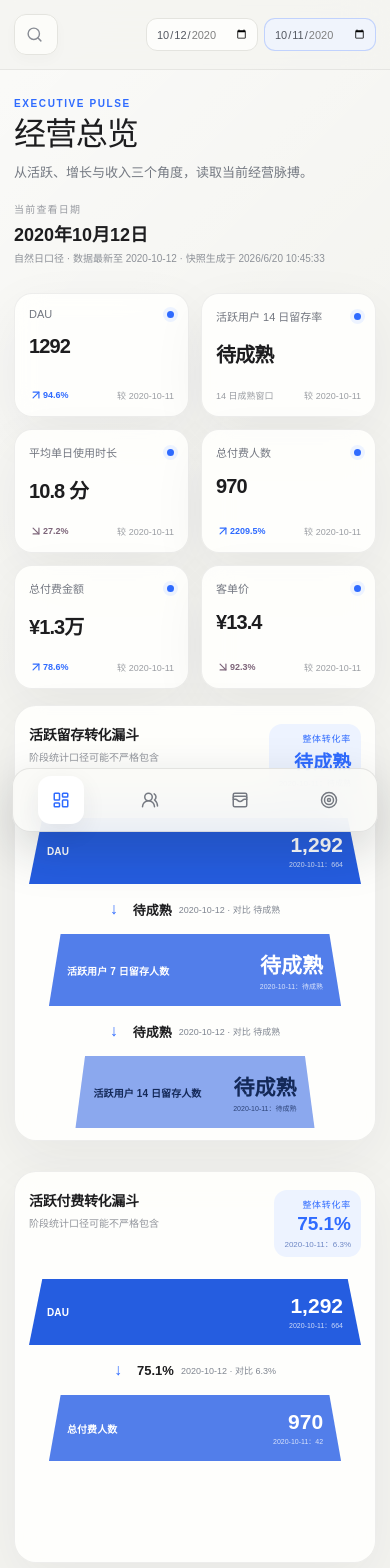
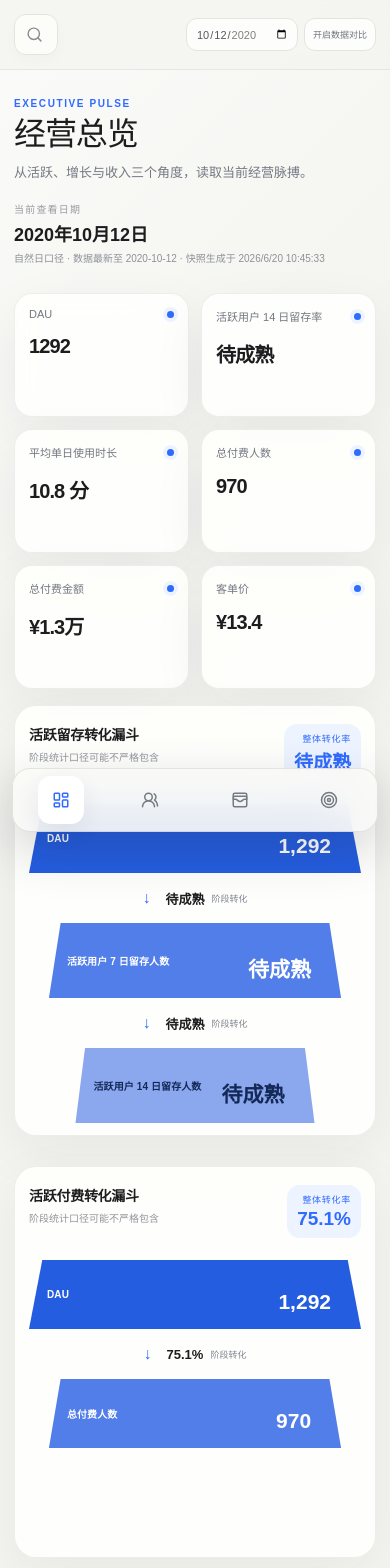
Before and after one commit to zbqingtianyun/daily-and-weekly-dashboard, a Next.js app: page / in a window 390 px wide. Shown: the top 1568 px of the page. Built offline with nearby package versions, Linux system fonts and the light colour scheme.

Commit message:
优化日期对比展示与开关

```diff
--- a/app/globals.css
+++ b/app/globals.css
@@ -49,6 +49,8 @@ kbd { margin-left: auto; display: flex; align-items: center; gap: 2px; padding:
 .date-control input { border: 0; background: transparent; color: #555962; font-size: 11px; width: 105px; outline: 0; }
 .comparison-date { border-color: rgba(47,107,255,.24); background: rgba(237,243,255,.72); }
 .comparison-date svg { color: var(--blue); }
+.comparison-toggle { border: 1px solid var(--line); border-radius: 11px; background: rgba(255,255,253,.78); padding: 9px 12px; color: #6f747d; font-size: 11px; cursor: pointer; }
+.comparison-toggle.active { border-color: rgba(47,107,255,.28); background: var(--blue-open); color: var(--blue); }
 .content { padding: 42px 36px 64px; max-width: 1680px; margin: auto; }
 .page-heading { display: flex; justify-content: space-between; gap: 30px; align-items: flex-end; margin-bottom: 28px; }
 .eyebrow { color: var(--blue) !important; font-size: 10px !important; font-weight: 700; letter-spacing: .16em; text-transform: uppercase; margin: 0 0 9px !important; }
@@ -65,6 +67,11 @@ kbd { margin-left: auto; display: flex; align-items: center; gap: 2px; padding:
 .kpi-top { display: flex; align-items: center; justify-content: space-between; color: #737780; font-size: 11px; }
 .metric-dot { width: 7px; height: 7px; border-radius: 50%; background: var(--blue); box-shadow: 0 0 0 4px var(--blue-open); }
 .kpi-card > strong { font-size: clamp(20px, 2vw, 28px); letter-spacing: -.045em; margin: 15px 0 auto; font-variant-numeric: tabular-nums; white-space: nowrap; }
+.kpi-card.comparing { min-height: 164px; }
+.kpi-comparison-values { display: grid; grid-template-columns: repeat(2, minmax(0, 1fr)); gap: 10px; margin: 14px 0 auto; }
+.kpi-comparison-values > div { min-width: 0; }
+.kpi-comparison-values span { display: block; margin-bottom: 4px; color: #858992; font-size: 10px; font-variant-numeric: tabular-nums; }
+.kpi-comparison-values strong { display: block; font-size: clamp(18px, 1.7vw, 25px); letter-spacing: -.04em; font-variant-numeric: tabular-nums; white-space: nowrap; }
 .kpi-foot { display: flex; align-items: center; justify-content: space-between; font-size: 9px; color: #9a9da3; margin-top: 10px; }
 .delta { display: flex; align-items: center; font-weight: 700; color: #6d7180; }
 .delta.up { color: var(--blue); }
@@ -73,10 +80,12 @@ kbd { margin-left: auto; display: flex; align-items: center; gap: 2px; padding:
 .conversion-funnel { min-height: 0; padding-bottom: 24px; overflow: hidden; }
 .new-user-trend { min-height: 0; padding-bottom: 18px; }
 .conversion-funnel .panel-header { align-items: center; }
+.funnel-overall-grid { display: grid; grid-template-columns: 1fr; gap: 7px; }
+.funnel-overall-grid.comparing { grid-template-columns: repeat(2, minmax(0, 1fr)); }
 .funnel-overall { display: flex; flex-direction: column; align-items: flex-end; padding: 9px 13px; border-radius: 13px; background: var(--blue-open); color: var(--blue); }
+.funnel-overall.comparison { background: #f0f0ed; color: #626871; }
 .funnel-overall span { font-size: 9px; letter-spacing: .08em; }
 .funnel-overall strong { margin-top: 2px; font-size: 19px; font-variant-numeric: tabular-nums; }
-.funnel-overall small { margin-top: 3px; font-size: 8px; color: #6f88c5; font-variant-numeric: tabular-nums; }
 .funnel-body { display: flex; flex-direction: column; align-items: center; padding: 7px 2% 0; }
 .funnel-step { width: 100%; display: flex; flex-direction: column; align-items: center; }
 .funnel-stage { min-height: 68px; display: flex; align-items: center; justify-content: space-between; gap: 20px; padding: 15px clamp(22px, 5vw, 64px); color: #fff; clip-path: polygon(4% 0, 96% 0, 100% 100%, 0 100%); transition: width .35s ease, transform .2s ease; }
@@ -86,8 +95,9 @@ kbd { margin-left: auto; display: flex; align-items: center; gap: 2px; padding:
 .funnel-stage-3 { background: #8ba8ee; color: #142958; }
 .funnel-stage span { font-size: 12px; font-weight: 650; letter-spacing: .01em; }
 .funnel-stage strong { font-size: clamp(21px, 2.2vw, 30px); font-variant-numeric: tabular-nums; }
-.funnel-stage-values { display: flex; flex-direction: column; align-items: flex-end; }
-.funnel-stage-values small { margin-top: 2px; font-size: 8px; opacity: .78; font-variant-numeric: tabular-nums; }
+.funnel-stage-values { display: grid; grid-template-columns: repeat(2, minmax(0, auto)); align-items: end; gap: clamp(14px, 3vw, 34px); }
+.funnel-stage-values > div { display: flex; flex-direction: column; align-items: flex-end; }
+.funnel-stage-values small { min-height: 13px; margin-bottom: 2px; font-size: 10px; opacity: .82; font-variant-numeric: tabular-nums; }
 .funnel-rate { height: 50px; display: grid; grid-template-columns: 16px auto auto; align-items: center; gap: 7px; color: #7f8590; }
 .funnel-rate > span { color: var(--blue); font-size: 16px; }
 .funnel-rate strong { color: var(--ink); font-size: 13px; font-variant-numeric: tabular-nums; }
@@ -189,6 +199,7 @@ kbd { margin-left: auto; display: flex; align-items: center; gap: 2px; padding:
   .single-date > svg,.single-date > span,.comparison-date > svg,.comparison-date > span { display: none; }
   .single-date input,.comparison-date input { width: 94px; }
   .comparison-date { padding: 8px; }
+  .comparison-toggle { padding: 9px 8px; font-size: 9px; white-space: nowrap; }
   .content { padding: 28px 14px 100px; }
   .page-heading { display: block; }
   .freshness { align-items: flex-start; text-align: left; margin-top: 20px; }
@@ -204,7 +215,8 @@ kbd { margin-left: auto; display: flex; align-items: center; gap: 2px; padding:
   .funnel-stage-2 { width: 88% !important; }
   .funnel-stage-3 { width: 72% !important; }
   .funnel-stage span { max-width: 60%; font-size: 10px; }
-  .funnel-stage-values small { font-size: 7px; }
+  .funnel-stage-values { gap: 12px; }
+  .funnel-stage-values small { font-size: 8px; }
   .dashboard-grid { display: block; }
   .panel { margin-bottom: 14px; padding: 18px 14px 12px; }
   .retention-groups { grid-template-columns: 1fr; }
--- a/components/dashboard.tsx
+++ b/components/dashboard.tsx
@@ -277,24 +277,50 @@ function DailyDualAxisTrendChart({
   );
 }
 
-function KpiCard({ metric, current, previous, mature = true, comparisonLabel = "上一周期" }: { metric: MetricDefinition; current: unknown; previous: unknown; mature?: boolean; comparisonLabel?: string }) {
-  const change = mature ? delta(current, previous) : null;
+function KpiCard({
+  metric,
+  current,
+  previous,
+  mature = true,
+  comparisonMature = true,
+  currentLabel,
+  comparisonLabel
+}: {
+  metric: MetricDefinition;
+  current: unknown;
+  previous?: unknown;
+  mature?: boolean;
+  comparisonMature?: boolean;
+  currentLabel?: string;
+  comparisonLabel?: string;
+}) {
+  const comparisonEnabled = comparisonLabel !== undefined;
+  const change = mature && comparisonMature && comparisonEnabled ? delta(current, previous) : null;
   return (
-    <motion.article className="kpi-card" whileHover={{ y: -4 }} transition={{ duration: 0.2 }}>
+    <motion.article className={`kpi-card${comparisonEnabled ? " comparing" : ""}`} whileHover={{ y: -4 }} transition={{ duration: 0.2 }}>
       <div className="kpi-top">
         <span>{metric.label}</span>
         <span className="metric-dot" />
       </div>
-      <strong>{mature ? formatMetric(current, metric.format, true) : "待成熟"}</strong>
+      {comparisonEnabled ? (
+        <>
+          <div className="kpi-comparison-values">
+            <div><span>{currentLabel}</span><strong>{mature ? formatMetric(current, metric.format, true) : "待成熟"}</strong></div>
+            <div><span>{comparisonLabel}</span><strong>{comparisonMature ? formatMetric(previous, metric.format, true) : "待成熟"}</strong></div>
+          </div>
           <div className="kpi-foot">
-        {change === null ? <span className="muted">{mature ? "暂无可比周期" : `${metric.maturityDays} 日成熟窗口`}</span> : (
+            {change === null ? <span className="muted">暂无可比数据</span> : (
               <span className={change >= 0 ? "delta up" : "delta down"}>
                 {change >= 0 ? <ArrowUpRight size={14} /> : <ArrowDownRight size={14} />}
                 {Math.abs(change * 100).toFixed(1)}%
               </span>
             )}
-        <span>较 {comparisonLabel}</span>
+            <span>日期对比</span>
           </div>
+        </>
+      ) : (
+        <strong>{mature ? formatMetric(current, metric.format, true) : "待成熟"}</strong>
+      )}
     </motion.article>
   );
 }
@@ -308,14 +334,15 @@ function FunnelCard({
 }: {
   title: string;
   stages: { key: string; label: string; value: number | null }[];
-  comparisonStages: { key: string; label: string; value: number | null }[];
+  comparisonStages?: { key: string; label: string; value: number | null }[];
   currentLabel: string;
-  comparisonLabel: string;
+  comparisonLabel?: string;
 }) {
+  const comparisonEnabled = comparisonStages !== undefined && comparisonLabel !== undefined;
   const rates = stages.slice(1).map((stage, index) => conversionRate(stage.value, stages[index].value));
-  const comparisonRates = comparisonStages.slice(1).map((stage, index) => conversionRate(stage.value, comparisonStages[index].value));
+  const comparisonRates = comparisonStages?.slice(1).map((stage, index) => conversionRate(stage.value, comparisonStages[index].value)) ?? [];
   const overallRate = conversionRate(stages.at(-1)?.value, stages[0].value);
-  const comparisonOverallRate = conversionRate(comparisonStages.at(-1)?.value, comparisonStages[0].value);
+  const comparisonOverallRate = comparisonStages ? conversionRate(comparisonStages.at(-1)?.value, comparisonStages[0].value) : null;
   const formatFunnelValue = (value: number | null) => value === null || !Number.isFinite(value) ? "待成熟" : formatMetric(value, "integer");
   const formatFunnelRate = (value: number | null) => value === null ? "待成熟" : `${(value * 100).toFixed(1)}%`;
   return (
@@ -325,10 +352,17 @@ function FunnelCard({
           <h2>{title}</h2>
           <p>阶段统计口径可能不严格包含</p>
         </div>
+        <div className={`funnel-overall-grid${comparisonEnabled ? " comparing" : ""}`}>
           <div className="funnel-overall">
-          <span>整体转化率</span>
+            <span>{comparisonEnabled ? currentLabel : "整体转化率"}</span>
             <strong>{formatFunnelRate(overallRate)}</strong>
-          <small>{comparisonLabel}：{formatFunnelRate(comparisonOverallRate)}</small>
+          </div>
+          {comparisonEnabled && (
+            <div className="funnel-overall comparison">
+              <span>{comparisonLabel}</span>
+              <strong>{formatFunnelRate(comparisonOverallRate)}</strong>
+            </div>
+          )}
         </div>
       </header>
       <div className="funnel-body">
@@ -337,15 +371,15 @@ function FunnelCard({
             <div className={`funnel-stage funnel-stage-${index + 1}`} style={{ width: `${100 - index * (stages.length === 2 ? 32 : 22)}%` }}>
               <span>{stage.label}</span>
               <div className="funnel-stage-values">
-                <strong>{formatFunnelValue(stage.value)}</strong>
-                <small>{comparisonLabel}：{formatFunnelValue(comparisonStages[index]?.value ?? null)}</small>
+                <div><small>{comparisonEnabled ? currentLabel : ""}</small><strong>{formatFunnelValue(stage.value)}</strong></div>
+                {comparisonEnabled && <div><small>{comparisonLabel}</small><strong>{formatFunnelValue(comparisonStages[index]?.value ?? null)}</strong></div>}
               </div>
             </div>
             {index < rates.length && (
               <div className="funnel-rate" aria-label={`${stages[index].label}到${stages[index + 1].label}转化率`}>
                 <span>↓</span>
                 <strong>{formatFunnelRate(rates[index])}</strong>
-                <small>{currentLabel} · 对比 {formatFunnelRate(comparisonRates[index])}</small>
+                <small>{comparisonEnabled ? `${currentLabel} · ${comparisonLabel} ${formatFunnelRate(comparisonRates[index])}` : "阶段转化"}</small>
               </div>
             )}
           </div>
@@ -355,7 +389,7 @@ function FunnelCard({
   );
 }
 
-function ConversionFunnels({ current, comparison, latest }: { current: DashboardRow; comparison: DashboardRow; latest: string }) {
+function ConversionFunnels({ current, comparison, latest }: { current: DashboardRow; comparison?: DashboardRow; latest: string }) {
   const toNumber = (value: unknown) => value === null || value === undefined || value === "" ? null : Number(value);
   const retentionStages = (row: DashboardRow) => [
     { key: "retention-dau", label: "DAU", value: toNumber(row.DAU) },
@@ -372,16 +406,16 @@ function ConversionFunnels({ current, comparison, latest }: { current: Dashboard
       <FunnelCard
         title="活跃留存转化漏斗"
         stages={retentionStages(current)}
-        comparisonStages={retentionStages(comparison)}
+        comparisonStages={comparison ? retentionStages(comparison) : undefined}
         currentLabel={current.period}
-        comparisonLabel={comparison.period}
+        comparisonLabel={comparison?.period}
       />
       <FunnelCard
         title="活跃付费转化漏斗"
         stages={paymentStages(current)}
-        comparisonStages={paymentStages(comparison)}
+        comparisonStages={comparison ? paymentStages(comparison) : undefined}
         currentLabel={current.period}
-        comparisonLabel={comparison.period}
+        comparisonLabel={comparison?.period}
       />
     </div>
   );
@@ -427,13 +461,14 @@ export default function Dashboard({ daily, catalog, metadata }: { daily: Dashboa
   const defaultComparisonDate = sourceRows[Math.max(0, initialSelectedIndex - 1)]?.period ?? firstPeriod;
   const [selectedDate, setSelectedDate] = useState(initialSelectedDate);
   const [comparisonDate, setComparisonDate] = useState(parseQueryDate(params.get("compare"), defaultComparisonDate));
+  const [comparisonEnabled, setComparisonEnabled] = useState(params.has("compare"));
   const [searchOpen, setSearchOpen] = useState(false);
   const [search, setSearch] = useState("");
   const definitions = useMemo(() => metricMap(catalog), [catalog]);
 
-  const updateUrl = useCallback((updates: Record<string, string>) => {
+  const updateUrl = useCallback((updates: Record<string, string | null>) => {
     const next = new URLSearchParams(params.toString());
-    Object.entries(updates).forEach(([key, value]) => next.set(key, value));
+    Object.entries(updates).forEach(([key, value]) => value === null ? next.delete(key) : next.set(key, value));
     router.replace(`${pathname}?${next.toString()}`, { scroll: false });
   }, [params, pathname, router]);
 
@@ -460,17 +495,23 @@ export default function Dashboard({ daily, catalog, metadata }: { daily: Dashboa
 
   const switchView = (next: View) => {
     setView(next);
-    updateUrl({ view: next, from: selectedDate, to: selectedDate, compare: comparisonDate });
+    updateUrl({ view: next, from: selectedDate, to: selectedDate, compare: comparisonEnabled ? comparisonDate : null });
   };
 
   const selectDate = (date: string) => {
     setSelectedDate(date);
-    updateUrl({ view, from: date, to: date, compare: comparisonDate });
+    updateUrl({ view, from: date, to: date, compare: comparisonEnabled ? comparisonDate : null });
   };
 
   const selectComparisonDate = (date: string) => {
     setComparisonDate(date);
     updateUrl({ view, from: selectedDate, to: selectedDate, compare: date });
+  };
+
+  const toggleComparison = () => {
+    const next = !comparisonEnabled;
+    setComparisonEnabled(next);
+    updateUrl({ view, from: selectedDate, to: selectedDate, compare: next ? comparisonDate : null });
   };
 
   return (
@@ -499,12 +540,17 @@ export default function Dashboard({ daily, catalog, metadata }: { daily: Dashboa
               <span>查看日期</span>
               <input aria-label="日报日期" type="date" min={firstPeriod} max={lastPeriod} value={selectedDate} onChange={(event) => selectDate(event.target.value)} />
             </label>
-            {view === "overview" && (
+            {view === "overview" && comparisonEnabled && (
               <label className="date-control comparison-date">
                 <CalendarDays size={16} />
                 <span>对比日期</span>
                 <input aria-label="对比日期" type="date" min={firstPeriod} max={lastPeriod} value={comparisonDate} onChange={(event) => selectComparisonDate(event.target.value)} />
               </label>
+            )}
+            {view === "overview" && (
+              <button className={`comparison-toggle${comparisonEnabled ? " active" : ""}`} aria-pressed={comparisonEnabled} onClick={toggleComparison}>
+                {comparisonEnabled ? "关闭数据对比" : "开启数据对比"}
+              </button>
             )}
           </div>
         </header>
@@ -526,10 +572,19 @@ export default function Dashboard({ daily, catalog, metadata }: { daily: Dashboa
                   <div className="kpi-grid">
                     {KPI_KEYS.map((key) => {
                       const metric = definitions.get(key)!;
-                      return <KpiCard key={key} metric={metric} current={current[key]} previous={comparison[key]} comparisonLabel={comparison.period} mature={isMature(current, latest, metric.maturityDays)} />;
+                      return <KpiCard
+                        key={key}
+                        metric={metric}
+                        current={current[key]}
+                        previous={comparisonEnabled ? comparison[key] : undefined}
+                        currentLabel={comparisonEnabled ? current.period : undefined}
+                        comparisonLabel={comparisonEnabled ? comparison.period : undefined}
+                        mature={isMature(current, latest, metric.maturityDays)}
+                        comparisonMature={isMature(comparison, latest, metric.maturityDays)}
+                      />;
                     })}
                   </div>
-                  <ConversionFunnels current={current} comparison={comparison} latest={latest} />
+                  <ConversionFunnels current={current} comparison={comparisonEnabled ? comparison : undefined} latest={latest} />
                   <DailyDualAxisTrendChart
                     title="新用户留存趋势图"
                     rows={dailyTrendRows}
```
Also changed, not shown: 1 other file (tests, documents, lock files or other folders). Lines whose indentation alone changed are shown as unchanged.
